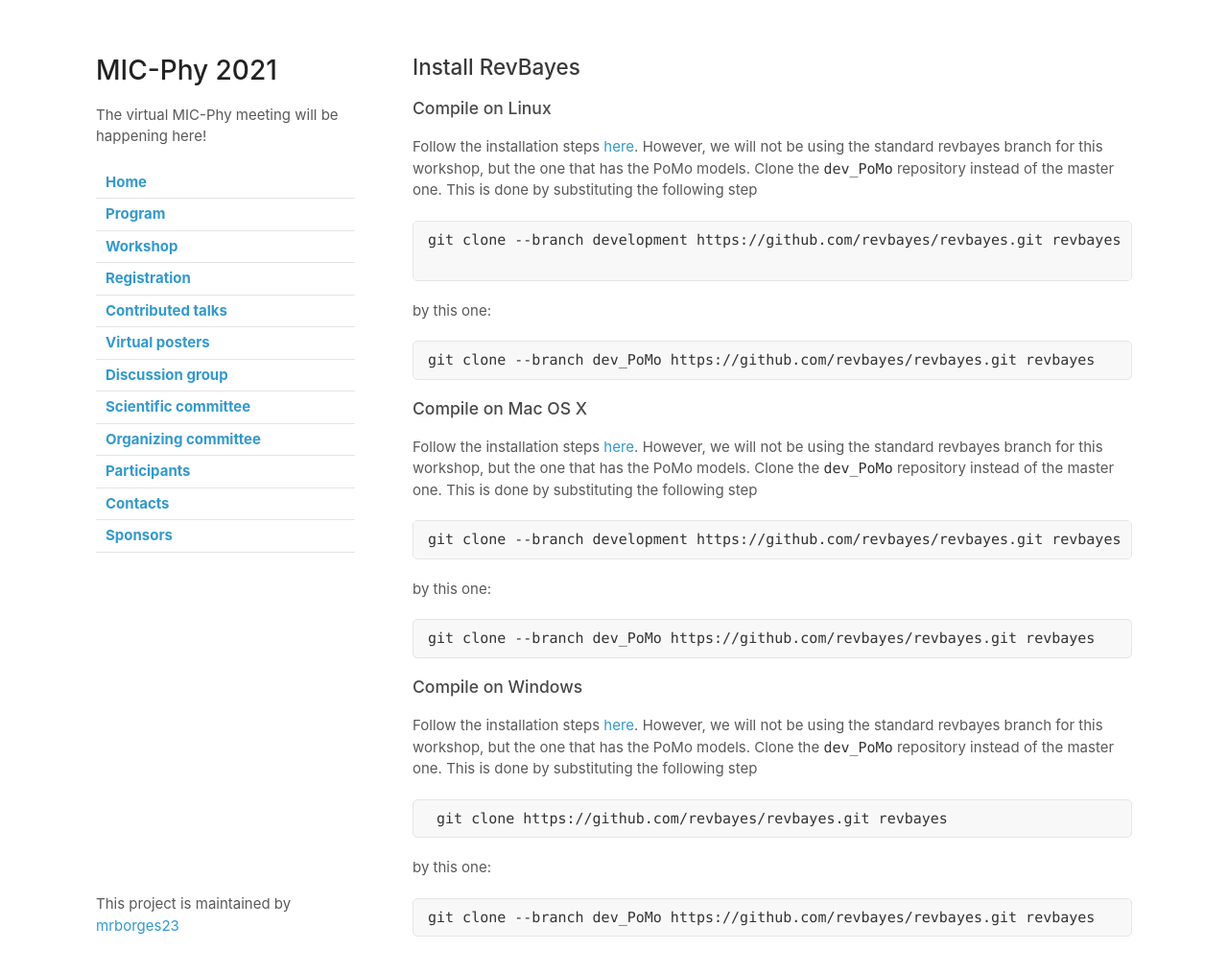
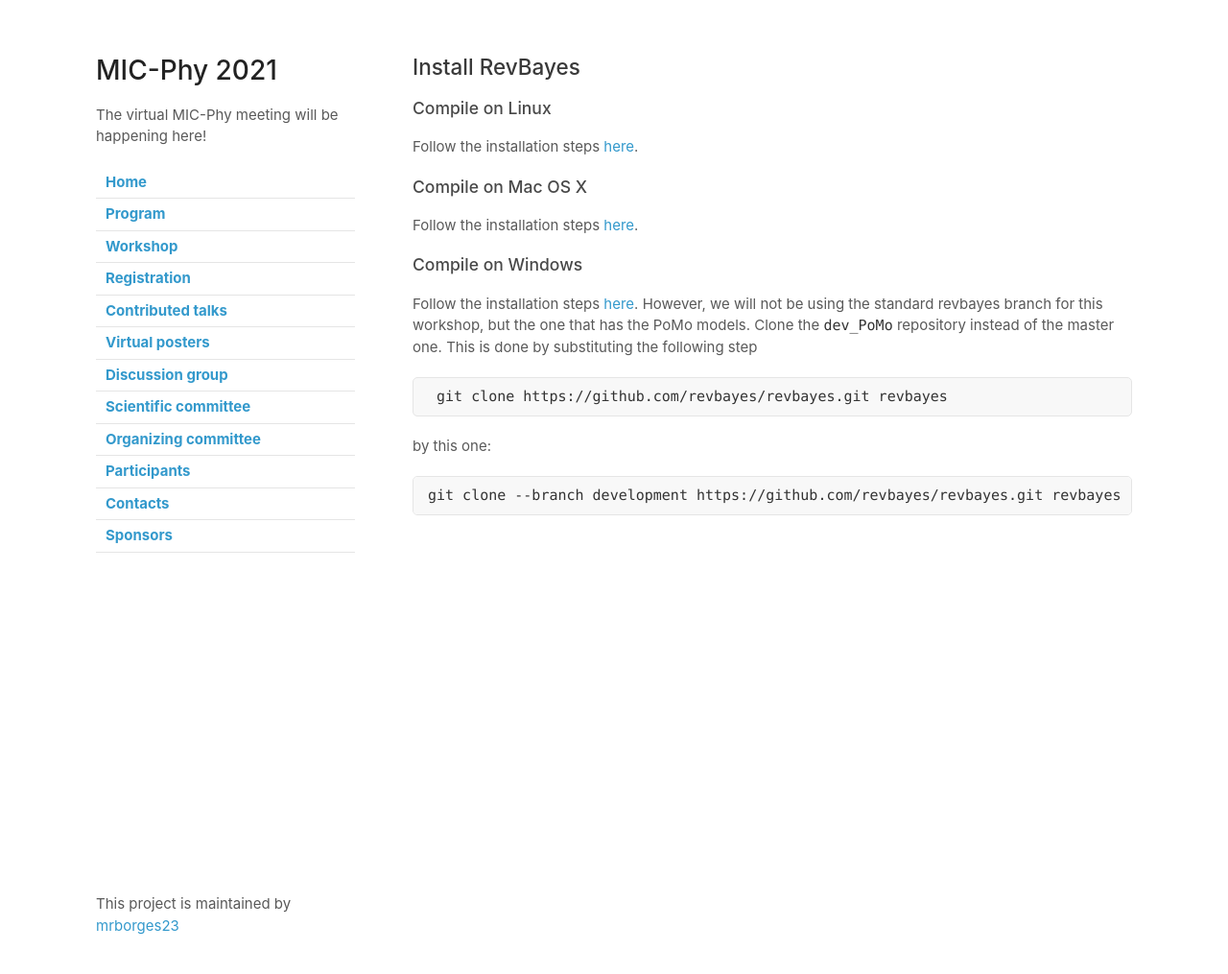
Before and after one commit to mrborges23/micphy2021, a Jekyll site: the page built from revbayes.md, in a window 1280 px wide and 1046 px high. Shown: the top 1015 px of the window at 96% size. Built offline with Jekyll 4.4.1, drawn with Linux system fonts in a browser that asks for light colours; our own code applies the rules of GitHub Pages for plain Markdown files.

Commit message:
updating session 3

````diff
--- a/revbayes.md
+++ b/revbayes.md
@@ -2,35 +2,11 @@
 
 ### Compile on Linux
 
-Follow the installation steps [here](https://revbayes.github.io/compile-linux). However, we will not be using the standard revbayes branch for this workshop, but the one that has the PoMo models. Clone the ```dev_PoMo``` repository instead of the master one. This is done by substituting the following step
-
-```
-git clone --branch development https://github.com/revbayes/revbayes.git revbayes
-
-```
-
-by this one:
-
-```
-git clone --branch dev_PoMo https://github.com/revbayes/revbayes.git revbayes
-```
+Follow the installation steps [here](https://revbayes.github.io/compile-linux).
 
 ### Compile on Mac OS X
 
-Follow the installation steps [here](https://revbayes.github.io/compile-osx). However, we will not be using the standard revbayes branch for this workshop, but the one that has the PoMo models. Clone the ```dev_PoMo``` repository instead of the master one. This is done by substituting the following step
-
-```
-git clone --branch development https://github.com/revbayes/revbayes.git revbayes
-```
-
-by this one:
-
-```
-git clone --branch dev_PoMo https://github.com/revbayes/revbayes.git revbayes
-```
-
-
-
+Follow the installation steps [here](https://revbayes.github.io/compile-osx).
 ### Compile on Windows
 
 Follow the installation steps [here](https://revbayes.github.io/compile-windows). However, we will not be using the standard revbayes branch for this workshop, but the one that has the PoMo models. Clone the ```dev_PoMo``` repository instead of the master one. This is done by substituting the following step
@@ -42,5 +18,5 @@ Follow the installation steps [here](https://revbayes.github.io/compile-windows)
 by this one:
 
 ```
-git clone --branch dev_PoMo https://github.com/revbayes/revbayes.git revbayes
+git clone --branch development https://github.com/revbayes/revbayes.git revbayes
 ```
````
Also changed, not shown: workshop.md (+1 -1 lines).
